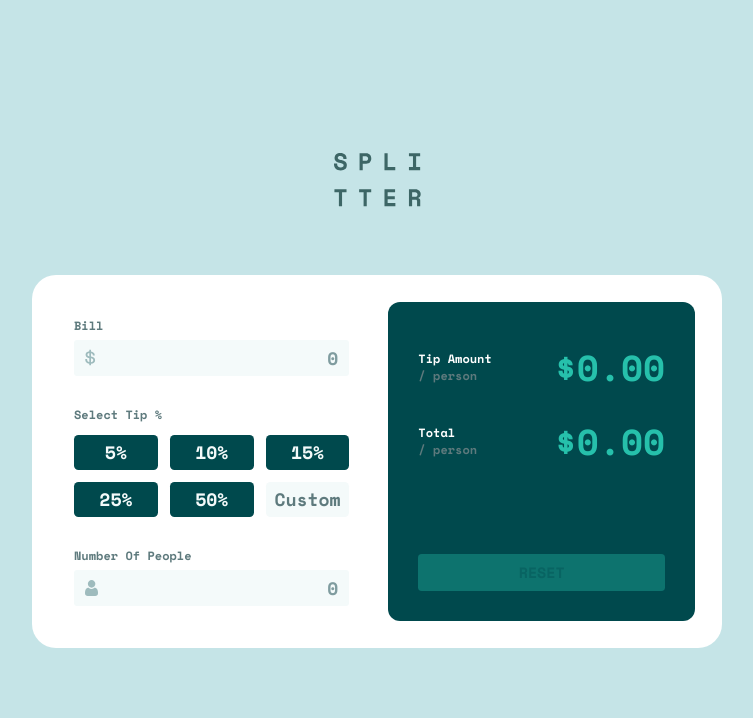
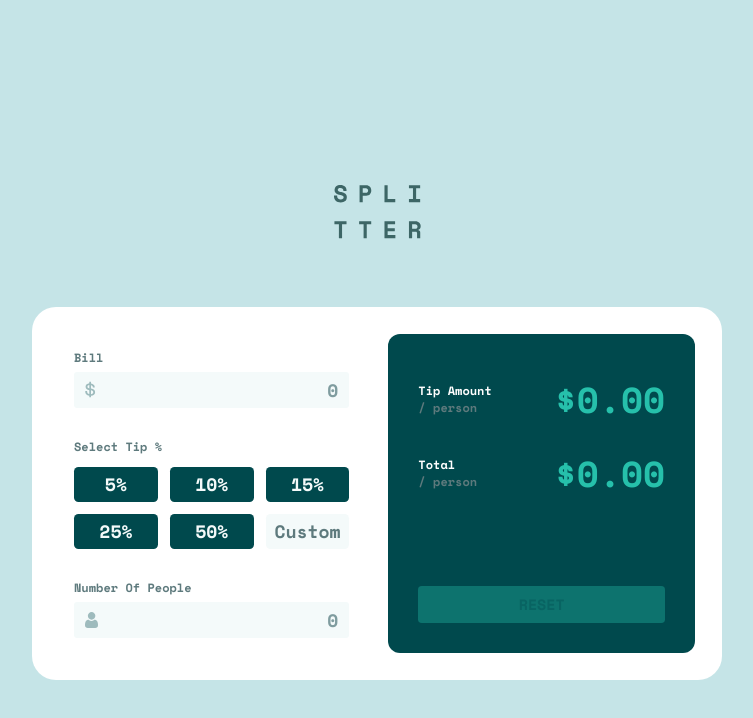
Before and after one commit to BeanyTheCoder/tip-calculator-app-main, a React (Vite) app: page / in a window 1280 px wide. Shown: the top 718 px of the page, without its empty margins (263-1016 px from the left). Built offline with nearby package versions, Linux system fonts and the light colour scheme.

Commit message:
fixed a visual bug

```diff
--- a/src/stylesheets/App.scss
+++ b/src/stylesheets/App.scss
@@ -10,10 +10,14 @@
 }
 
 #app {
-  @include flex($flex-direction: column, $gap: 8vmin);
+  @include flex($flex-direction: column);
   background-color: $light-grayish-cyan;
   min-height: 100vh;
   font-size: 1.5vmin;
+
+  .logo {
+    margin: 8vmin 0;
+  }
 
   @media screen and (width < 800px) {
     font-size: 1rem;
```
